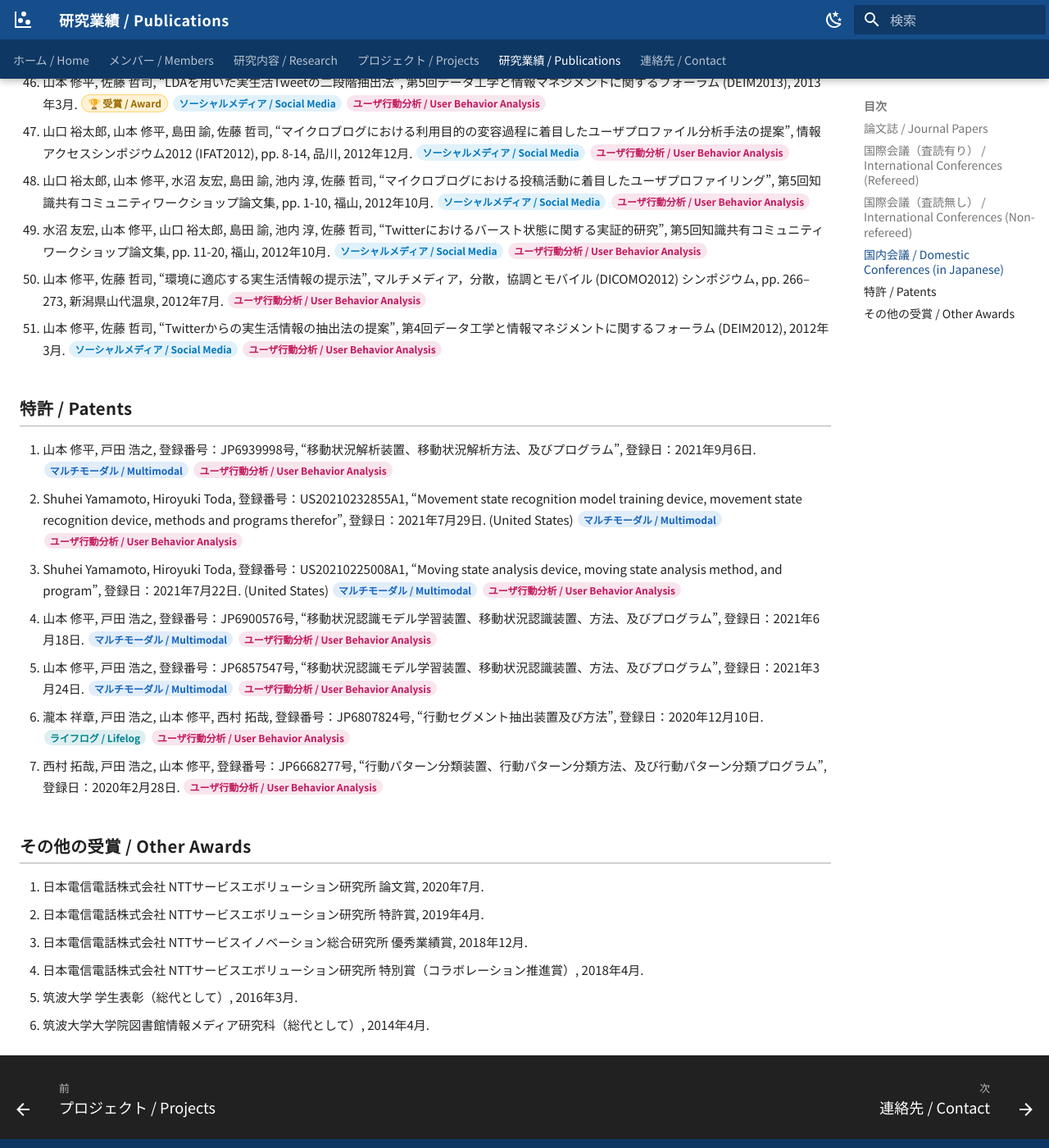
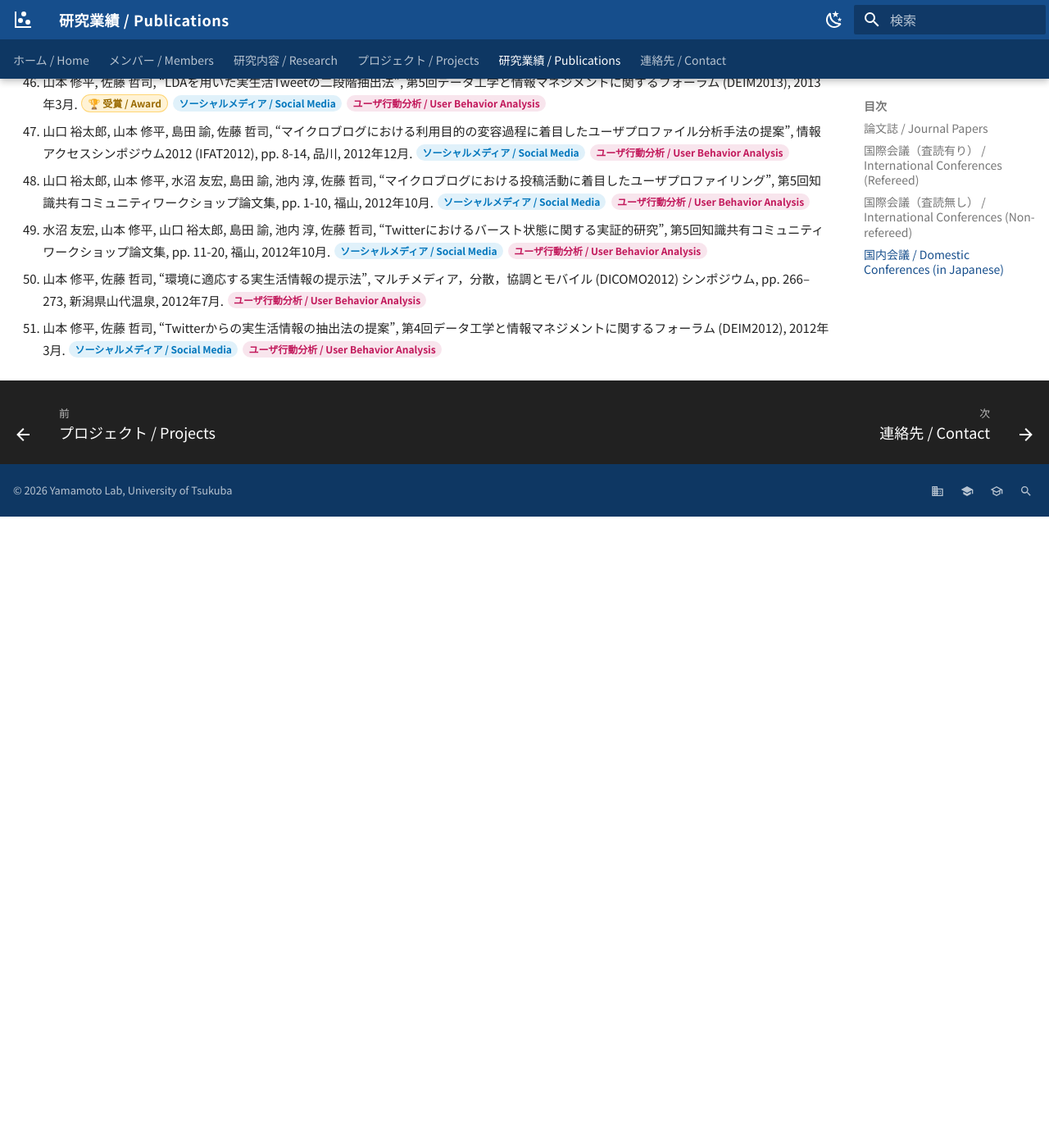
Before and after one commit to yamamotolab-tsukuba/yamamotolab-tsukuba.github.io, an MkDocs documentation site: the page built from docs/publications.md, in a window 1280 px wide and 1400 px high, scrolled down 6733 px. Shown: the whole window at 82% size. Built offline with MkDocs 1.6.1 and Material for MkDocs 9.7.7, drawn with Linux system fonts in a browser that asks for light colours; after the commit the page ends 7363 px from its top, so only the background shows below that.

Commit message:
研究業績から特許・その他の受賞セクションを削除
Co-Authored-By: Claude Fable 5 <noreply@anthropic.com>

```diff
--- a/docs/publications.md
+++ b/docs/publications.md
@@ -122,22 +122,3 @@
 1. 水沼 友宏, 山本 修平, 山口 裕太郎, 島田 諭, 池内 淳, 佐藤 哲司, “Twitterにおけるバースト状態に関する実証的研究”, 第5回知識共有コミュニティワークショップ論文集, pp. 11-20, 福山, 2012年10月. <span class="ptag ptag-sm">ソーシャルメディア / Social Media</span> <span class="ptag ptag-uba">ユーザ行動分析 / User Behavior Analysis</span>
 1. 山本 修平, 佐藤 哲司, “環境に適応する実生活情報の提示法”, マルチメディア，分散，協調とモバイル (DICOMO2012) シンポジウム, pp. 266–273, 新潟県山代温泉, 2012年7月. <span class="ptag ptag-uba">ユーザ行動分析 / User Behavior Analysis</span>
 1. 山本 修平, 佐藤 哲司, “Twitterからの実生活情報の抽出法の提案”, 第4回データ工学と情報マネジメントに関するフォーラム (DEIM2012), 2012年3月. <span class="ptag ptag-sm">ソーシャルメディア / Social Media</span> <span class="ptag ptag-uba">ユーザ行動分析 / User Behavior Analysis</span>
-
-## 特許 / Patents
-
-1. 山本 修平, 戸田 浩之, 登録番号：JP6939998号, “移動状況解析装置、移動状況解析方法、及びプログラム”, 登録日：2021年9月6日. <span class="ptag ptag-mm">マルチモーダル / Multimodal</span> <span class="ptag ptag-uba">ユーザ行動分析 / User Behavior Analysis</span>
-1. Shuhei Yamamoto, Hiroyuki Toda, 登録番号：US20210232855A1, “Movement state recognition model training device, movement state recognition device, methods and programs therefor”, 登録日：2021年7月29日. (United States) <span class="ptag ptag-mm">マルチモーダル / Multimodal</span> <span class="ptag ptag-uba">ユーザ行動分析 / User Behavior Analysis</span>
-1. Shuhei Yamamoto, Hiroyuki Toda, 登録番号：US20210225008A1, “Moving state analysis device, moving state analysis method, and program”, 登録日：2021年7月22日. (United States) <span class="ptag ptag-mm">マルチモーダル / Multimodal</span> <span class="ptag ptag-uba">ユーザ行動分析 / User Behavior Analysis</span>
-1. 山本 修平, 戸田 浩之, 登録番号：JP6900576号, “移動状況認識モデル学習装置、移動状況認識装置、方法、及びプログラム”, 登録日：2021年6月18日. <span class="ptag ptag-mm">マルチモーダル / Multimodal</span> <span class="ptag ptag-uba">ユーザ行動分析 / User Behavior Analysis</span>
-1. 山本 修平, 戸田 浩之, 登録番号：JP6857547号, “移動状況認識モデル学習装置、移動状況認識装置、方法、及びプログラム”, 登録日：2021年3月24日. <span class="ptag ptag-mm">マルチモーダル / Multimodal</span> <span class="ptag ptag-uba">ユーザ行動分析 / User Behavior Analysis</span>
-1. 瀧本 祥章, 戸田 浩之, 山本 修平, 西村 拓哉, 登録番号：JP6807824号, “行動セグメント抽出装置及び方法”, 登録日：2020年12月10日. <span class="ptag ptag-ll">ライフログ / Lifelog</span> <span class="ptag ptag-uba">ユーザ行動分析 / User Behavior Analysis</span>
-1. 西村 拓哉, 戸田 浩之, 山本 修平, 登録番号：JP6668277号, “行動パターン分類装置、行動パターン分類方法、及び行動パターン分類プログラム”, 登録日：2020年2月28日. <span class="ptag ptag-uba">ユーザ行動分析 / User Behavior Analysis</span>
-
-## その他の受賞 / Other Awards
-
-1. 日本電信電話株式会社 NTTサービスエボリューション研究所 論文賞, 2020年7月.
-1. 日本電信電話株式会社 NTTサービスエボリューション研究所 特許賞, 2019年4月.
-1. 日本電信電話株式会社 NTTサービスイノベーション総合研究所 優秀業績賞, 2018年12月.
-1. 日本電信電話株式会社 NTTサービスエボリューション研究所 特別賞（コラボレーション推進賞）, 2018年4月.
-1. 筑波大学 学生表彰（総代として）, 2016年3月.
-1. 筑波大学大学院図書館情報メディア研究科（総代として）, 2014年4月.
```
